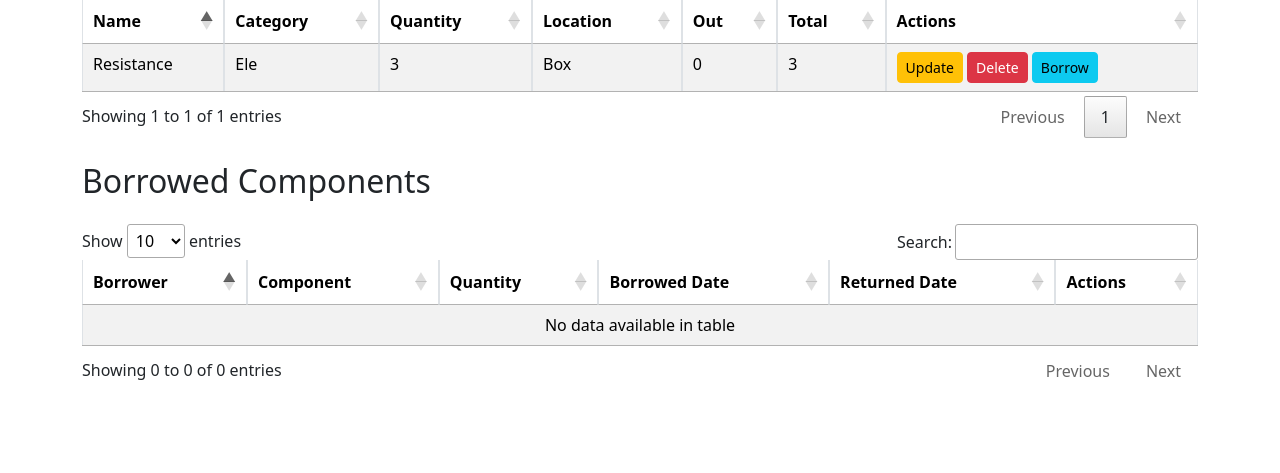
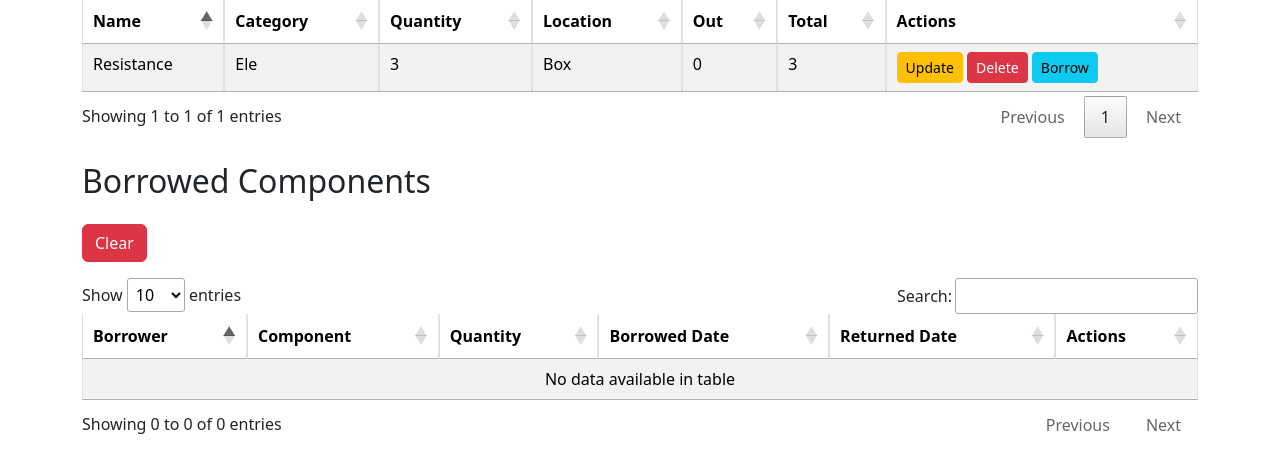
Before and after one commit to Abdu-Azaz/electro-components-inventory, a Flask app: page / in a window 1280 px wide. Shown: the part 277-750 px from the top of the page. Run offline with Flask 3, Linux system fonts and the light colour scheme; data comes from the database, SQL or seed files in the repository; both versions use the stored data as it was after the commit; data that the repository does not hold is empty; some libraries are stand-ins or nearby versions.

Commit message:
add clear feature

```diff
--- a/app.py
+++ b/app.py
@@ -3,10 +3,13 @@ from flask_sqlalchemy import SQLAlchemy
 from datetime import datetime
 import pandas as pd
 
+
 app = Flask(__name__)
 app.config['SQLALCHEMY_DATABASE_URI'] = 'sqlite:///inventory.db'
 app.config['SECRET_KEY'] = 'secret'
 db = SQLAlchemy(app)
+# csrf = CSRFProtect(app)
+
 
 class Component(db.Model):
     id = db.Column(db.Integer, primary_key=True)
@@ -39,6 +42,20 @@ def index():
     components = Component.query.all()
     borrowed_components = BorrowedComponent.query.all()
     return render_template('index.html', components=components, borrowed_components=borrowed_components)
+
+@app.route('/clear', methods=['POST'])
+def clear():
+    # Find all borrowed components that have been returned
+    returned_borrowed_components = BorrowedComponent.query.filter(BorrowedComponent.returned_date.isnot(None)).all()
+
+    for borrowed in returned_borrowed_components:
+        db.session.delete(borrowed)
+
+    db.session.commit()
+
+    flash('Cleared history of returned borrowed components.')
+    return redirect(url_for('index'))
+
 
 @app.route('/add', methods=['GET', 'POST'])
 def add():
--- a/templates/index.html
+++ b/templates/index.html
@@ -34,6 +34,10 @@
 </table>
 
 <h2 class="my-4">Borrowed Components</h2>
+
+    <form action="{{ url_for('clear') }}" method="post">
+        <button type="submit" class="btn btn-danger mb-3 d-inline-block">Clear</button>
+    </form>
 <table class="table table-striped table-bordered" id="myTable2">
     <thead class="thead-dark">
         <tr>
```
Also changed, not shown: instance/inventory.db.
